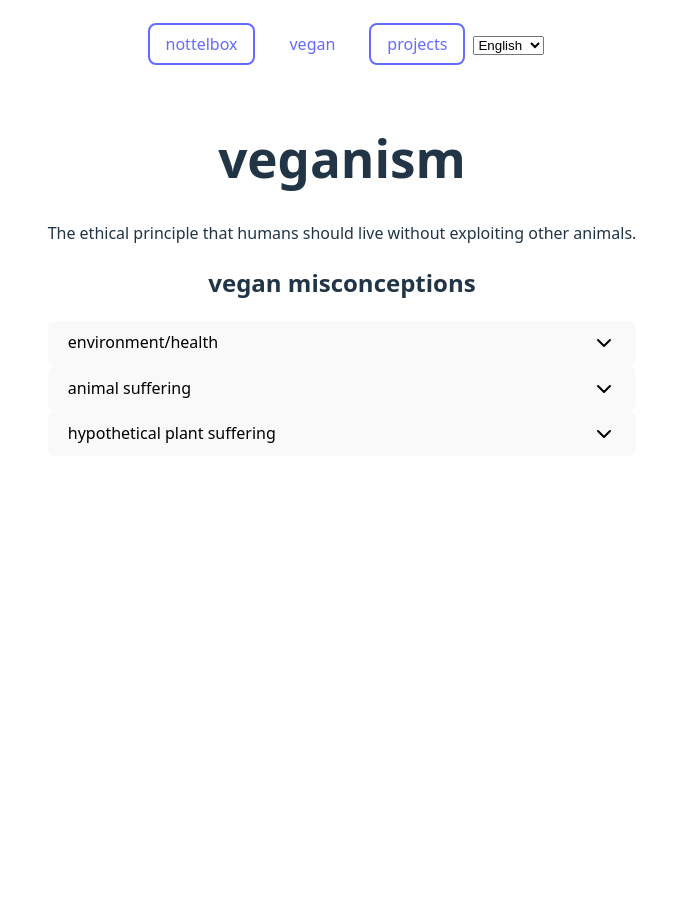
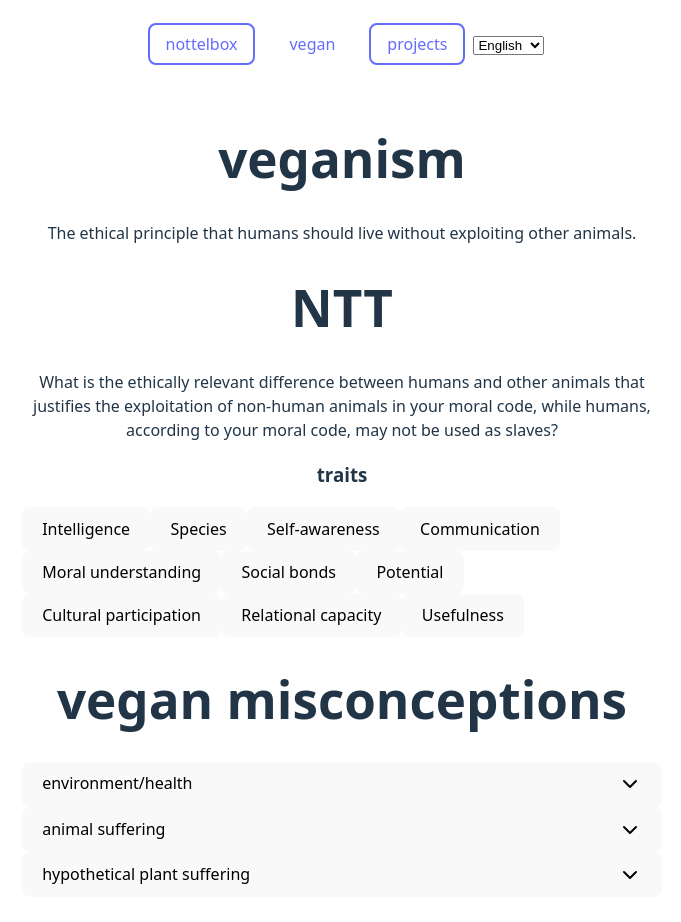
Before and after one commit to nottelbox/nottelbox-web, a React (Vite) app: page /vegan in a window 1280 px wide. Shown: the top 922 px of the page, without its empty margins (298-979 px from the left). Before the commit the page ends 800 px from the top, so only its background shows below. Built offline with nearby package versions, Linux system fonts and the light colour scheme.

Commit message:
add NTT with consistency check

```diff
--- a/src/App.css
+++ b/src/App.css
@@ -72,6 +72,10 @@
     }
 }
 
+.ntt-container {
+    width: 40rem;
+}
+
 .misconception-button {
     display: flex;
     justify-content: space-between;
--- /dev/null
+++ b/src/Ntt.tsx
@@ -0,0 +1,34 @@
+import { useState } from "react";
+import { useTranslation } from "./locales/useTranslation";
+
+export default function Ntt() {
+    const {vegan: {ntt: t}} = useTranslation();
+    const [traits, setTraits] = useState<string[]>([]);
+
+    function toggleTrait(traitKey: string){
+        setTraits(p => {
+            if (p.includes(traitKey)){
+                return p.filter(t => t !== traitKey);
+            } else {
+                return [...p, traitKey];
+            }
+        });
+    }
+
+    return (<div className="ntt-container">
+            <h1>{t.ntt}</h1>
+            <p>{t.mainQuestion}</p>
+            <h3>{t.traits}</h3>
+            <div style={{display: 'flex', flexWrap: 'wrap'}}>
+                {t.traitList.map(t => <button key={t.key} style={{color: traits.includes(t.key) ? 'red' : ''}} onClick={() => toggleTrait(t.key)}>{t.name}</button>)}
+            </div>
+            {traits.length > 0 && <>
+                <h3>{t.consistencyCheck}</h3>
+                <p>{t.consistencyIntroduction}</p>
+                <ul>
+                    {traits.map(tk => <li key={tk} style={{textAlign: 'left'}}>{t.traitList.find(t => t.key === tk)?.consistencyTest}</li>)}
+                </ul>
+                <p>{t.consistencyQuestion}</p>
+            </>}
+        </div>);
+}
--- a/src/Vegan.tsx
+++ b/src/Vegan.tsx
@@ -1,6 +1,7 @@
 import { useState } from "react";
 import { useTranslation } from "./locales/useTranslation";
 import VeganMisconceptionCard from "./VeganMisconceptionCard";
+import Ntt from "./Ntt";
 
 export default function Vegan() {
     const {vegan: t} = useTranslation();
@@ -9,8 +10,9 @@ export default function Vegan() {
         <main style={{ padding: 40 }}>
             <h1>{t.veganism}</h1>
             <p>{t.definition}</p>
+            <Ntt />
             <div>
-                <h2>{t.veganMisconceptions.veganMisconceptions}</h2>
+                <h1>{t.veganMisconceptions.veganMisconceptions}</h1>
                 {t.veganMisconceptions.list.map(m =>
                     <VeganMisconceptionCard
                     key={m.name}
--- a/src/locales/de.ts
+++ b/src/locales/de.ts
@@ -80,6 +80,64 @@ export const de: Translation = {
                     content: "Pflanzen sind nicht empfindungsfähig. Sich auf hypothetisches Pflanzenleid einzulassen, kann nach hinten losgehen, da nichtmenschliche Tiere Pflanzenteile verdauen können, die Menschen nicht verdauen können. Somit wäre es in der Theorie möglich das hypothetische Pflanzenleid weiter zu reduzieren, indem man zu einem geringen Ausmaß nichtmenschliche Tiere versklavt. Lass dich nicht auf dieses hypothetische Szenario ein, um dich nicht unnötig angreifbar zu machen."
                 }
             ]
+        },
+        ntt: {
+            ntt: "NTT",
+            mainQuestion: "Was ist der ethisch relevante Eigenschaftsunterschied zwischen Menschen und anderen Tieren, der die Ausbeutung von nichtmenschlichen Tieren in deiner Moral rechtfertigt, während Menschen laut deiner Moral nicht als Sklaven verwendet werden dürfen?",
+            traits: "Eigenschaftsunterschiede",
+            traitList: [{
+                key: "int",
+                name: "Intelligenz",
+                consistencyTest: "Ihre Intelligenz ist auf dem Niveau von anderen Tieren."
+            },
+            {
+                key: "spe",
+                name: "Spezies",
+                consistencyTest: "Ihre DNS wurde geändert, sodass sie nicht der Spezies Mensch angehören. Sie haben eine andere Ohrenform."
+            },
+            {
+                key: "sel",
+                name: "Selbstbewusstsein",
+                consistencyTest: "Sie erkennen sich nicht im Spiegel und besitzen kein autobiografisches Selbstkonzept."
+            },
+            {
+                key: "com",
+                name: "Kommunikation",
+                consistencyTest: "Sie können keine komplexe Sprache verwenden, sondern nur einfache Laute und Körpersprache wie andere Tiere."
+            },
+            {
+                key: "mor",
+                name: "Moralisches Verständnis",
+                consistencyTest: "Sie haben Verständnis für moralische Regeln oder ethische Reflexion ähnlich wie andere Tiere."
+            },
+            {
+                key: "soc",
+                name: "Soziale Beziehungen",
+                consistencyTest: "Ihre sozialen Bindungen und Ihre Fürsorge für andere entsprechen denen von anderen Tieren."
+            },
+            {
+                key: "pot",
+                name: "Potenzial",
+                consistencyTest: "Sie besitzen nicht das Potenzial, Ihre kognitiven Fähigkeiten über das Niveau anderer Tiere hinaus zu entwickeln."
+            },
+            {
+                key: "cul",
+                name: "Kulturelle Teilhabe",
+                consistencyTest: "Sie können nicht an Kultur, Technologie oder komplexen gesellschaftlichen Strukturen teilnehmen."
+            },
+            {
+                key: "rel",
+                name: "Beziehungsfähigkeit",
+                consistencyTest: "Sie können zu Menschen keine engeren emotionalen Beziehungen aufbauen als andere Tiere."
+            },
+            {
+                key: "use",
+                name: "Nützlichkeit",
+                consistencyTest: "Sie haben für die Gesellschaft keinen größeren Nutzen als andere Tiere."
+            }],
+            consistencyCheck: "Konsistenzprüfung",
+            consistencyIntroduction: "Stell dir Menschen vor, an denen folgendes verändert wurde:",
+            consistencyQuestion: "Dürfte man diese fühlenden Personen laut deiner Moral ausbeuten?"
         }
     },
     projects: {
--- a/src/locales/en.ts
+++ b/src/locales/en.ts
@@ -77,6 +77,64 @@ export const en: Translation = {
                     content: "Plants are not sentient. Engaging in hypothetical plant suffering can backfire, as nonhuman animals can digest parts of plants that humans cannot. Thus, in theory, it would be possible to further reduce hypothetical plant suffering by enslaving nonhuman animals to a small extent. Do not engage in this hypothetical scenario so as not to make yourself unnecessarily vulnerable."
                 }
             ]
+        },
+        ntt: {
+            ntt: "NTT",
+            mainQuestion: "What is the ethically relevant difference between humans and other animals that justifies the exploitation of non-human animals in your moral code, while humans, according to your moral code, may not be used as slaves?",
+            traits: "traits",
+            traitList: [{
+                key: "int",
+                name: "Intelligence",
+                consistencyTest: "Their intelligence is on par with that of other animals."
+            },
+            {
+                key: "spe",
+                name: "Species",
+                consistencyTest: "Their DNA has been altered so that they no longer belong to the human species. They have a different ear shape."
+            },
+            {
+                key: "sel",
+                name: "Self-awareness",
+                consistencyTest: "They do not recognize themselves in a mirror and have no autobiographical self-concept."
+            },
+            {
+                key: "com",
+                name: "Communication",
+                consistencyTest: "They cannot use complex language, only simple sounds and body language like other animals."
+            },
+            {
+                key: "mor",
+                name: "Moral understanding",
+                consistencyTest: "They have understanding of moral rules or ethical reflection similar to other animals."
+            },
+            {
+                key: "soc",
+                name: "Social bonds",
+                consistencyTest: "Their social relationships and care for others are equivalent to those of other animals."
+            },
+            {
+                key: "pot",
+                name: "Potential",
+                consistencyTest: "They do not have the potential to develop cognitive abilities beyond those of other animals."
+            },
+            {
+                key: "cul",
+                name: "Cultural participation",
+                consistencyTest: "They cannot participate in culture, technology, or complex societal structures."
+            },
+            {
+                key: "rel",
+                name: "Relational capacity",
+                consistencyTest: "They cannot form closer emotional relationships with humans than other animals can."
+            },
+            {
+                key: "use",
+                name: "Usefulness",
+                consistencyTest: "They are not more useful to society than other animals."
+            }],
+            consistencyCheck: "consistency check",
+            consistencyIntroduction: "Imagine people who have undergone the following changes:",
+            consistencyQuestion: "According to your moral code, is it permissible to exploit these sentient beings?"
         }
     },
     projects: {
--- a/src/locales/translations.types.ts
+++ b/src/locales/translations.types.ts
@@ -19,6 +19,15 @@ export type Translation = {
     veganMisconceptions: {
         veganMisconceptions: string;
         list: VeganMisconception[];
+    };
+    ntt: {
+      ntt: string;
+      mainQuestion: string;
+      traits: string;
+      traitList: Trait[];
+      consistencyCheck: string;
+      consistencyIntroduction: string;
+      consistencyQuestion: string;
     };
   };
   projects: {
@@ -47,16 +56,22 @@ export type Translation = {
   };
 };
 
+export type Trait = {
+  key: string;
+  name: string;
+  consistencyTest: string;
+};
+
 export type VeganMisconception = {
     name: string;
     content: string;
-}
+};
 
 export type Skill = {
     symbol: string;
     heading: string;
     explanation: string;
-}
+};
 
 
 export const translations: Record<string, Translation> = {
```
